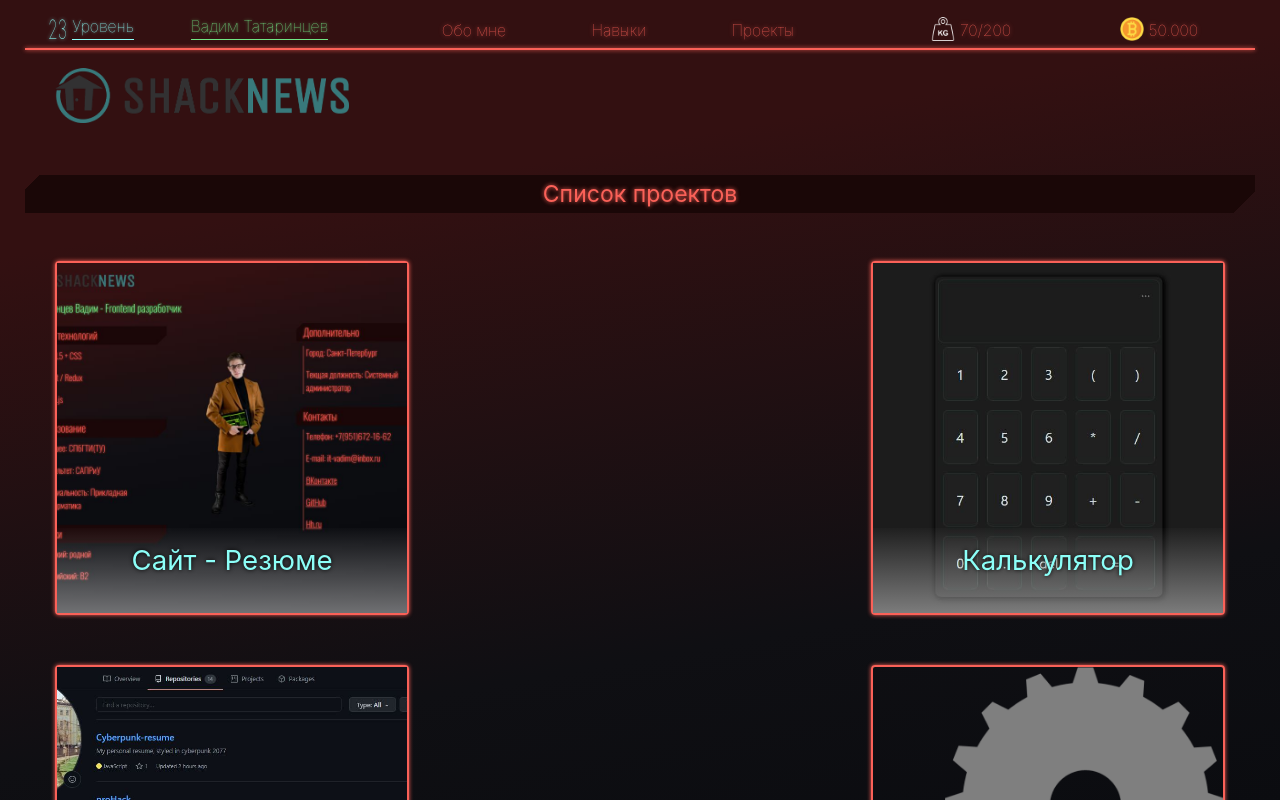
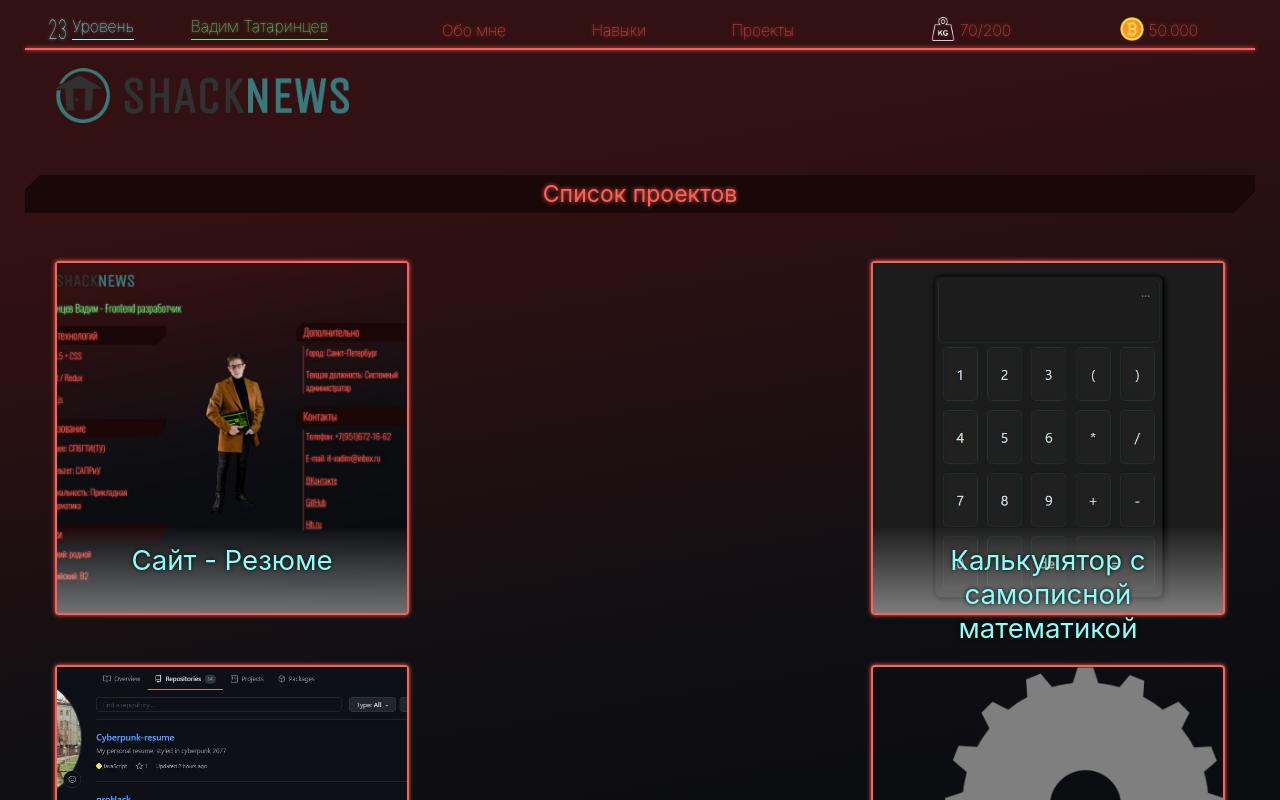
Before and after one commit to VadosLight/Cyberpunk-resume, a React (Create React App) app: page /projects in a window 1280 px wide. Shown: the top 800 px of the page. Built offline with nearby package versions, Linux system fonts and the light colour scheme.

Commit message:
Update Projects.jsx

```diff
--- a/src/pages/Projects.jsx
+++ b/src/pages/Projects.jsx
@@ -18,7 +18,7 @@ function Projects() {
           image={firstImg}
         />
         <Project
-          text={"Калькулятор"}
+          text={"Калькулятор с самописной математикой"}
           href={"https://vadoslight.github.io/Andersen_lab_7/"}
           image={calcImg}
         />
```
